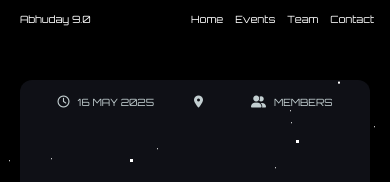
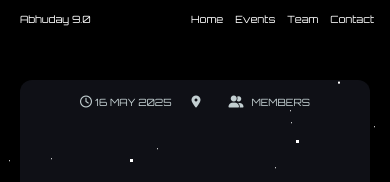
Before and after one commit to Be-A-Coder01/abhyuday, a React (Vite) app in the folder client/: page /eventInfo in a window 390 px wide. Shown: the top 182 px of the page. Built offline with nearby package versions, Linux system fonts and the light colour scheme.

Commit message:
sixth  commit

```diff
--- a/client/src/Components/EventInfo.jsx
+++ b/client/src/Components/EventInfo.jsx
@@ -305,8 +305,8 @@ const EventInfo = () => {
               <p className="title text-[25px] my-3 md:text-[50px] lg:text-[40px] md:font-bold text-center md:my-5 lg:my-5">
                 {eventFlow[currentEvent]?.title}
               </p>
-              <div className="flex  gap-10 justify-center">
-                <div className=" justify-center  place-items-center p-auto flex gap-2 md:gap-4">
+              <div className="flex gap-5 md:gap-10 justify-center">
+                <div className=" justify-center  place-items-center p-auto flex gap-[3px]  md:gap-4">
                   <i class="fa-regular fa-clock text-[#C3CFD1] text-xs md:text-lg font-thin my-1"></i>
                   <p className="text-[#C3CFD1] text-[10px] md:text-xl lg:text-lg">
                     16 MAY 2025
```
